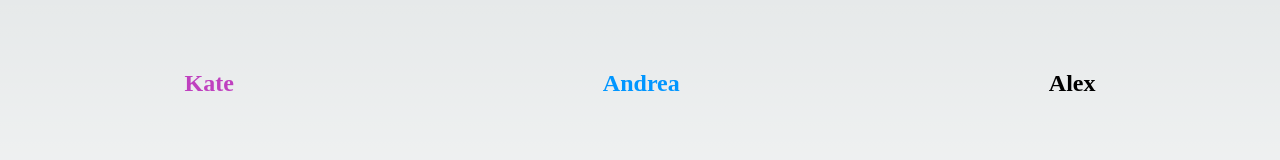
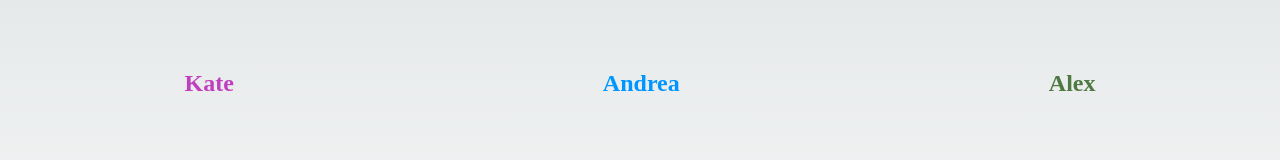
Before and after one commit to kskoru00/HomeworkGit, a Next.js app in the folder git/: page / in a window 1280 px wide. Shown: the part 317-477 px from the top of the page. Built offline with nearby package versions, Linux system fonts and the light colour scheme.

Commit message:
Changed third title color to green

```diff
--- a/git/components/Title.js
+++ b/git/components/Title.js
@@ -5,7 +5,7 @@ const Title = () => {
     <div className={classes.container}>
       <h2 className={classes.purple}>Kate</h2>
       <h2 className={classes.blue}>Andrea</h2>
-      <h2>Alex</h2>
+      <h2 className={classes.green}>Alex</h2>
     </div>
   );
 };
--- a/git/components/Title.module.css
+++ b/git/components/Title.module.css
@@ -13,3 +13,6 @@
 .blue {
   color: #0096ff;
 }
+.green {
+  color: #4f7942;
+}
```
